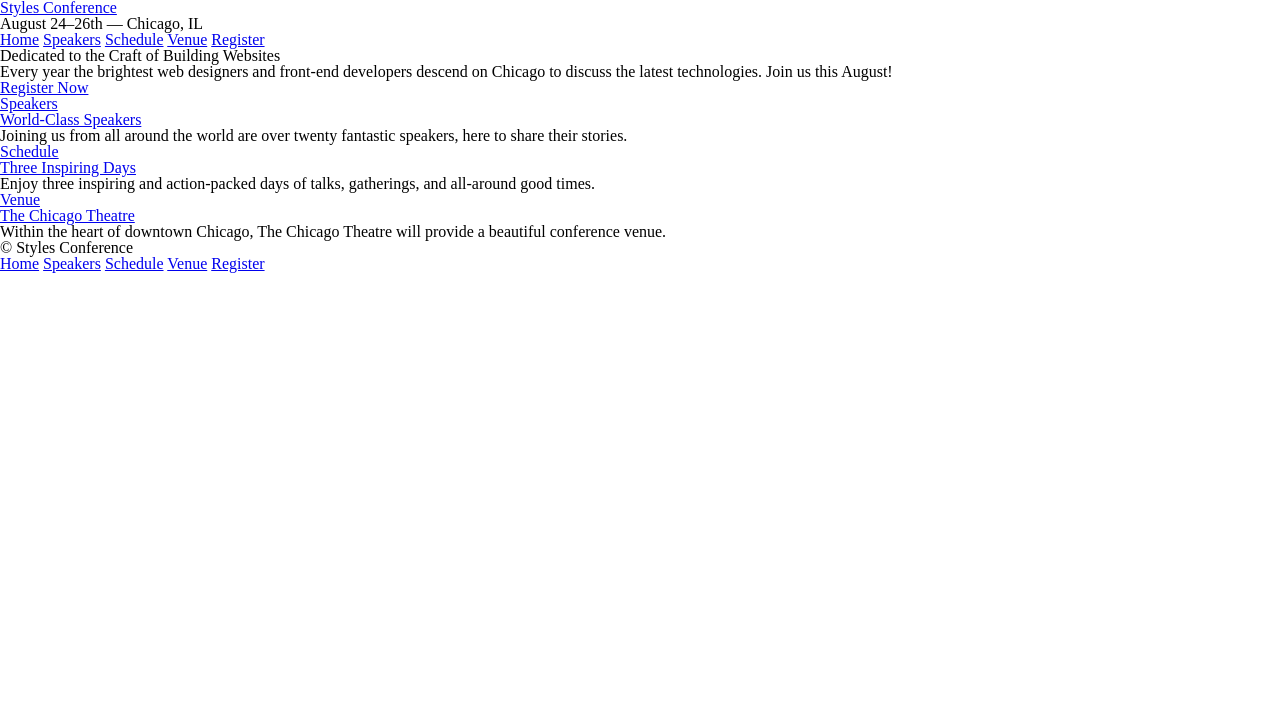
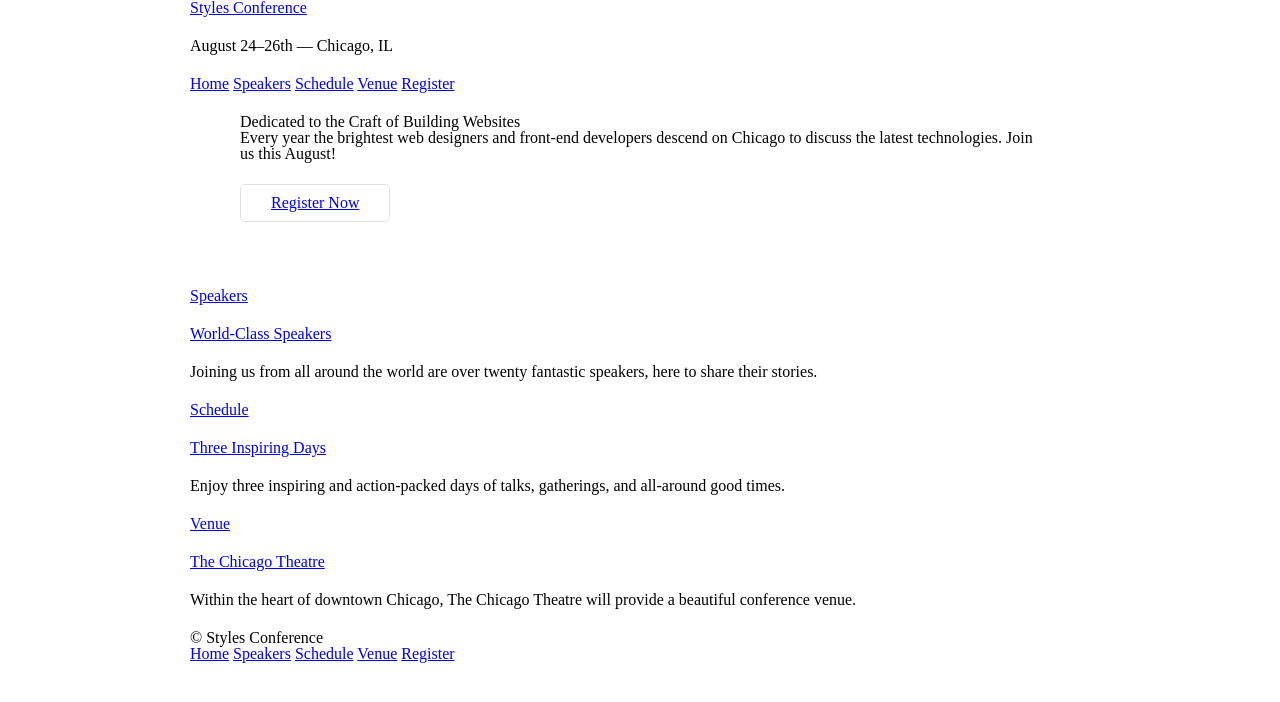
Before and after one commit to Tuanvan3004/styles-conference, a plain HTML site: page index.html in a window 1280 px wide. Drawn offline with Linux system fonts and the light colour scheme.

Commit message:
Box Model

```diff
--- a/assets/stylesheets/main.css
+++ b/assets/stylesheets/main.css
@@ -3,19 +3,87 @@
    License: none (public domain)
 */
 
-html, body, div, span, applet, object, iframe,
-h1, h2, h3, h4, h5, h6, p, blockquote, pre,
-a, abbr, acronym, address, big, cite, code,
-del, dfn, em, img, ins, kbd, q, s, samp,
-small, strike, strong, sub, sup, tt, var,
-b, u, i, center,
-dl, dt, dd, ol, ul, li,
-fieldset, form, label, legend,
-table, caption, tbody, tfoot, thead, tr, th, td,
-article, aside, canvas, details, embed,
-figure, figcaption, footer, header, hgroup,
-menu, nav, output, ruby, section, summary,
-time, mark, audio, video {
+html,
+body,
+div,
+span,
+applet,
+object,
+iframe,
+h1,
+h2,
+h3,
+h4,
+h5,
+h6,
+p,
+blockquote,
+pre,
+a,
+abbr,
+acronym,
+address,
+big,
+cite,
+code,
+del,
+dfn,
+em,
+img,
+ins,
+kbd,
+q,
+s,
+samp,
+small,
+strike,
+strong,
+sub,
+sup,
+tt,
+var,
+b,
+u,
+i,
+center,
+dl,
+dt,
+dd,
+ol,
+ul,
+li,
+fieldset,
+form,
+label,
+legend,
+table,
+caption,
+tbody,
+tfoot,
+thead,
+tr,
+th,
+td,
+article,
+aside,
+canvas,
+details,
+embed,
+figure,
+figcaption,
+footer,
+header,
+hgroup,
+menu,
+nav,
+output,
+ruby,
+section,
+summary,
+time,
+mark,
+audio,
+video {
   margin: 0;
   padding: 0;
   border: 0;
@@ -24,25 +92,110 @@ time, mark, audio, video {
   vertical-align: baseline;
 }
 /* HTML5 display-role reset for older browsers */
-article, aside, details, figcaption, figure,
-footer, header, hgroup, menu, nav, section {
+article,
+aside,
+details,
+figcaption,
+figure,
+footer,
+header,
+hgroup,
+menu,
+nav,
+section {
   display: block;
 }
 body {
   line-height: 1;
 }
-ol, ul {
+ol,
+ul {
   list-style: none;
 }
-blockquote, q {
+blockquote,
+q {
   quotes: none;
 }
-blockquote:before, blockquote:after,
-q:before, q:after {
-  content: '';
+blockquote:before,
+blockquote:after,
+q:before,
+q:after {
+  content: "";
   content: none;
 }
 table {
   border-collapse: collapse;
   border-spacing: 0;
 }
+
+/*
+  ========================================
+  Grid
+  ========================================
+*/
+
+*,
+*:before,
+*:after {
+  -webkit-box-sizing: border-box;
+  -moz-box-sizing: border-box;
+  box-sizing: border-box;
+}
+
+.container {
+  margin: 0 auto;
+  padding-left: 30px;
+  padding-right: 30px;
+  width: 960px;
+}
+
+/*
+  ========================================
+  Typography
+  ========================================
+*/
+
+h1,
+h3,
+h4,
+h5,
+p {
+  margin-bottom: 22px;
+}
+/*
+  ========================================
+  Typography
+  ========================================
+*/
+
+h1,
+h3,
+h4,
+h5,
+p {
+  margin-bottom: 22px;
+}
+/*
+  ========================================
+  Buttons
+  ========================================
+*/
+
+.btn {
+  border-radius: 5px;
+  display: inline-block;
+  margin: 0;
+}
+.btn-alt {
+  border: 1px solid #dfe2e5;
+  padding: 10px 30px;
+}
+/*
+  ========================================
+  Home
+  ========================================
+*/
+
+.hero {
+  padding: 22px 80px 66px 80px;
+}
--- a/index.html
+++ b/index.html
@@ -1,18 +1,15 @@
 <!DOCTYPE html>
 <html lang="en">
-
   <head>
-    <meta charset="utf-8">
+    <meta charset="utf-8" />
     <title>Styles Conference</title>
-    <link rel="stylesheet" href="assets/stylesheets/main.css">
+    <link rel="stylesheet" href="assets/stylesheets/main.css" />
   </head>
 
   <body>
-
     <!-- Header -->
 
-    <header>
-
+    <header class="container">
       <h1>
         <a href="index.html">Styles Conference</a>
       </h1>
@@ -26,31 +23,33 @@
         <a href="venue.html">Venue</a>
         <a href="register.html">Register</a>
       </nav>
-
     </header>
 
     <!-- Hero -->
 
-    <section>
-
+    <section class="hero container">
       <h2>Dedicated to the Craft of Building Websites</h2>
 
-      <p>Every year the brightest web designers and front-end developers descend on Chicago to discuss the latest technologies. Join us this August!</p>
+      <p>
+        Every year the brightest web designers and front-end developers descend
+        on Chicago to discuss the latest technologies. Join us this August!
+      </p>
 
-      <a href="register.html">Register Now</a>
-
+      <a href="register.html" class="btn btn-alt">Register Now</a>
     </section>
 
     <!-- Teasers -->
 
-    <section>
-
+    <section class="container">
       <section>
         <a href="speakers.html">
           <h5>Speakers</h5>
           <h3>World-Class Speakers</h3>
         </a>
-        <p>Joining us from all around the world are over twenty fantastic speakers, here to share their stories.</p>
+        <p>
+          Joining us from all around the world are over twenty fantastic
+          speakers, here to share their stories.
+        </p>
       </section>
 
       <section>
@@ -58,7 +57,10 @@
           <h5>Schedule</h5>
           <h3>Three Inspiring Days</h3>
         </a>
-        <p>Enjoy three inspiring and action-packed days of talks, gatherings, and all-around good times.</p>
+        <p>
+          Enjoy three inspiring and action-packed days of talks, gatherings, and
+          all-around good times.
+        </p>
       </section>
 
       <section>
@@ -66,15 +68,16 @@
           <h5>Venue</h5>
           <h3>The Chicago Theatre</h3>
         </a>
-        <p>Within the heart of downtown Chicago, The Chicago Theatre will provide a beautiful conference venue.</p>
+        <p>
+          Within the heart of downtown Chicago, The Chicago Theatre will provide
+          a beautiful conference venue.
+        </p>
       </section>
-
     </section>
 
     <!-- Footer -->
 
-    <footer>
-
+    <footer class="container">
       <small>&copy; Styles Conference</small>
 
       <nav>
@@ -84,8 +87,6 @@
         <a href="venue.html">Venue</a>
         <a href="register.html">Register</a>
       </nav>
-
     </footer>
-
   </body>
 </html>
```
Also changed, not shown: register.html (+7 -13 lines), schedule.html (+5 -5 lines), speakers.html (+7 -13 lines), venue.html (+7 -13 lines).
